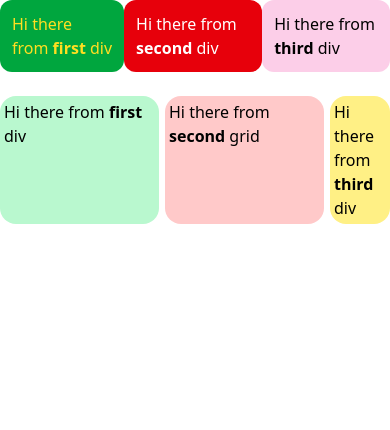
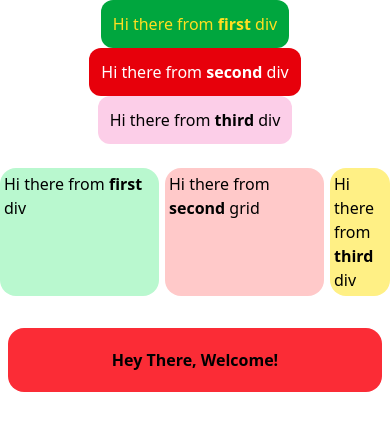
Before and after one commit to Bhumesh01/TailwindCss, a React (Vite) app in the folder IntroToTailwind/: page / in a window 390 px wide. Shown: the top 430 px of the page. Built offline with nearby package versions, Linux system fonts and the light colour scheme.

Commit message:
Mobile first tailwind classes

```diff
--- a/IntroToTailwind/src/App.jsx
+++ b/IntroToTailwind/src/App.jsx
@@ -16,7 +16,7 @@ function Test(){
       <div style={{padding: '5px', borderRadius: '2px',color: 'white',backgroundColor: 'red'}}>Hi there from <b>second</b> div</div>
       <div style={{padding: '5px', borderRadius: '2px',color: 'black',backgroundColor: 'pink'}}>Hi there from <b>third</b> div</div>
     </div> */}
-    <div className='flex justify-around'>
+    <div className='flex justify-around flex-wrap'>
       <div className='p-3 text-yellow-300 bg-green-600 rounded-xl'>Hi there from <b>first</b> div</div>
       <div className='p-3 text-white bg-red-600 rounded-xl'>Hi there from <b>second</b> div</div>
       <div className='p-3 text-black bg-pink-200 rounded-xl'>Hi there from <b>third</b> div</div>
@@ -28,6 +28,9 @@ function Test(){
       <div className='col-span-5 rounded-2xl p-1 bg-red-200'>Hi there from <b>second</b> grid</div>
       <div className='col-span-2 rounded-2xl p-1 bg-yellow-200'>Hi there from <b>third</b> div</div>
     </div>
+    <br />
+    {/* Responsiveness and Mobile first tailwind classes */}
+    <div className='md:bg-green-300 sm:bg-blue-400 bg-red-500 p-5 m-2 rounded-2xl text-center font-bold'>Hey There, Welcome!</div>
     </>
   )
 }
```
